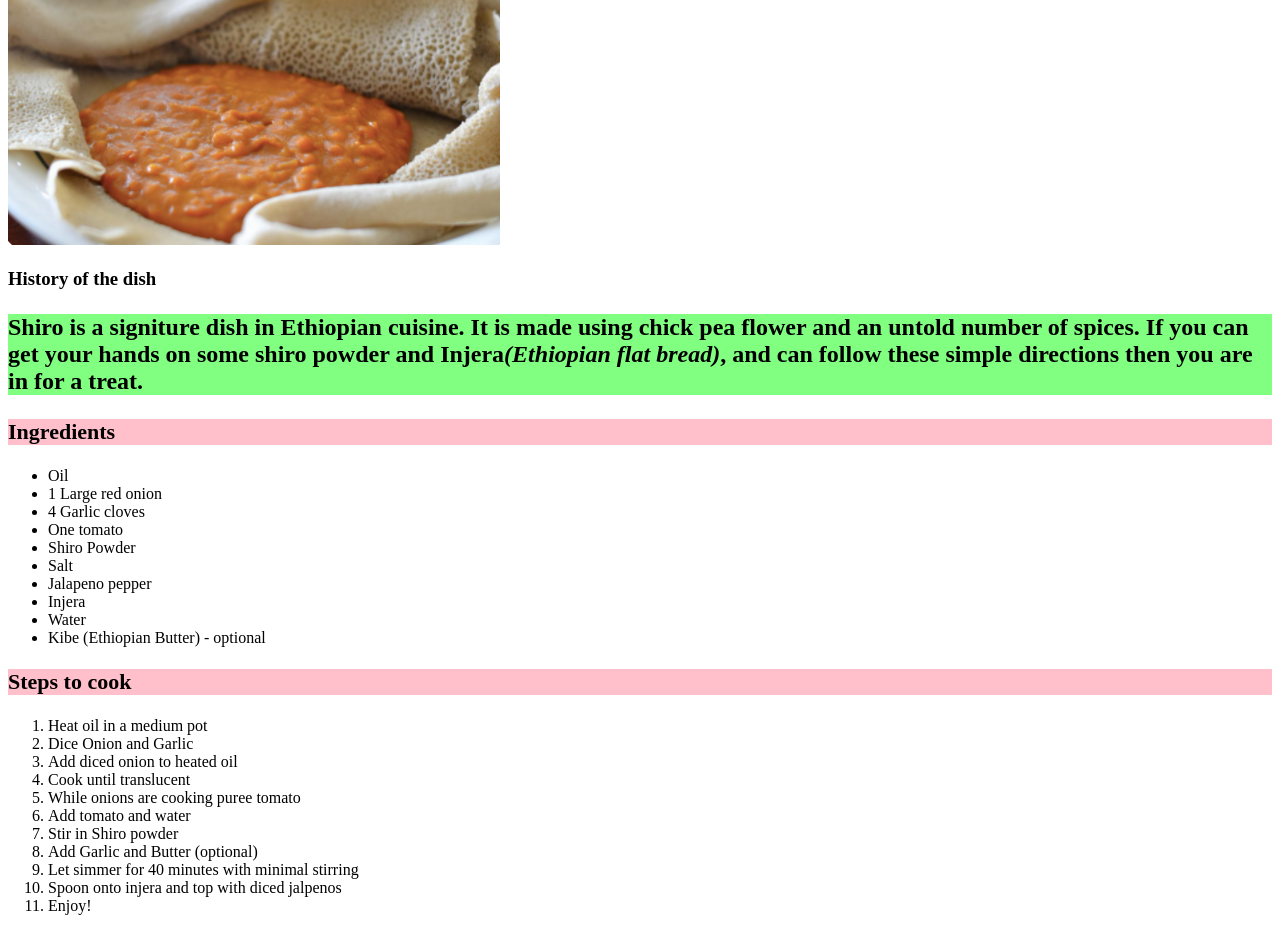
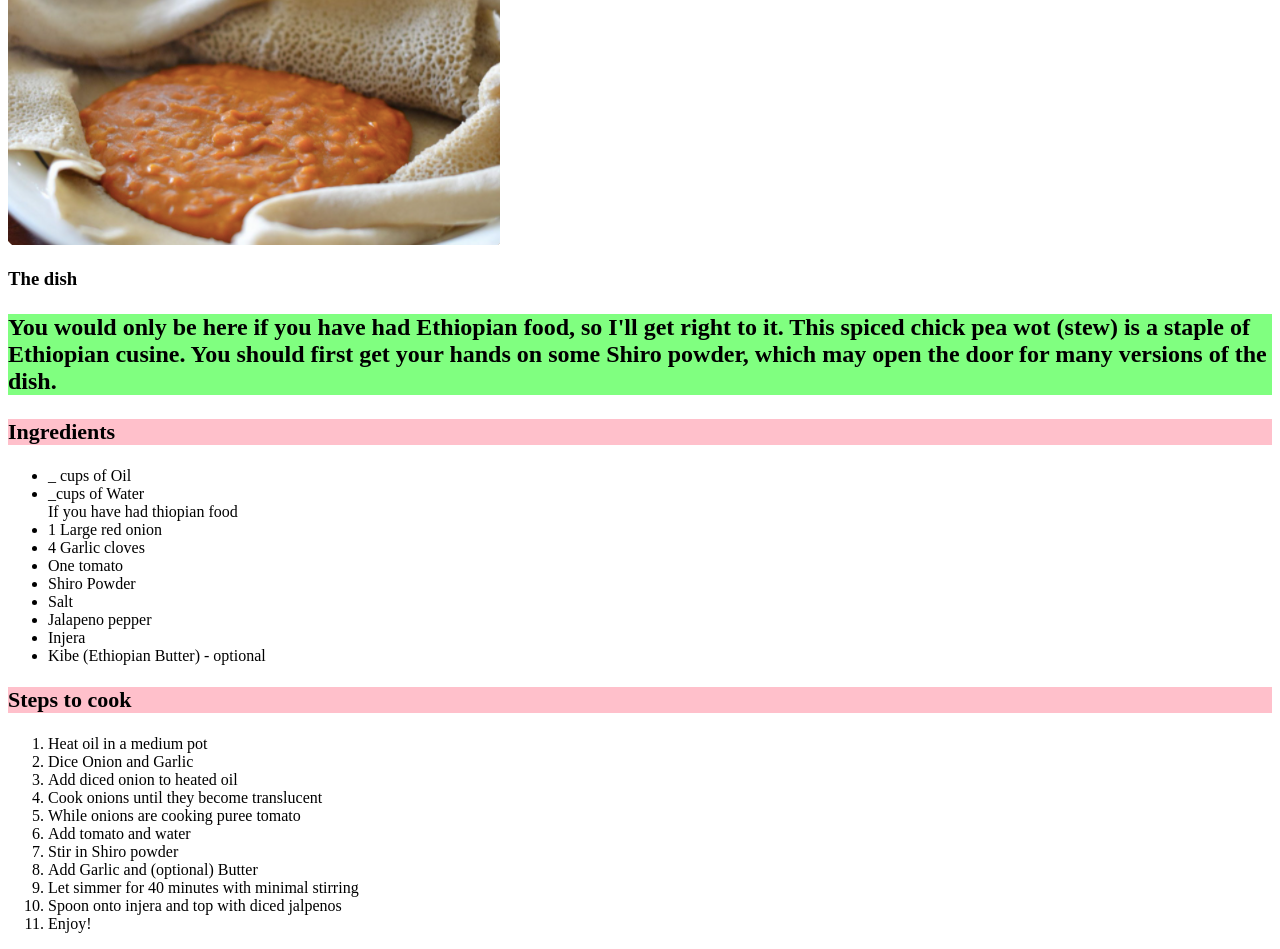
Before and after one commit to rkopper610/odin-recipes, a plain HTML site: page recipes/shiro.html in a window 1280 px wide. Shown: the part 175-1124 px from the top of the page. Drawn offline with Linux system fonts and the light colour scheme.

Commit message:
editing html. css site

```diff
--- a/recipes/shiro.html
+++ b/recipes/shiro.html
@@ -10,15 +10,13 @@
 <body>
     <h1 class = "head">Shiro</h1>
     <img src="../images/shiro.png">
-    <h3>History of the dish</h3>
-    <p id ="hist">Shiro is a signiture dish in Ethiopian cuisine.
-    It is made using chick pea flower and an untold number of spices.
-    If you can get your hands on some <strong>shiro powder</strong> and  <strong> Injera</strong><em>(Ethiopian flat bread)</em>,
-    and can follow these simple directions then you are in for a treat. </p>
+    <h3>The dish</h3>
+    <p id ="hist">You would only be here if you have had Ethiopian food, so I'll get right to it. This spiced chick pea wot (stew) is a staple of Ethiopian cusine. You should first get your hands on some Shiro powder, which may open the door for many versions of the dish. </p>
 
     <h3 class = "sect">Ingredients</h3>
     <ul>
-        <li>Oil</li>
+        <li>_ cups of Oil</li>
+        <li>_cups of Water</li>If you have had thiopian food
         <li>1 Large red onion</li>
         <li>4 Garlic cloves</li>
         <li>One tomato</li>
@@ -26,7 +24,6 @@
         <li>Salt</li>
         <li>Jalapeno pepper</li>
         <li>Injera</li>
-        <li>Water</li>
         <li>Kibe (Ethiopian Butter) - optional</li>
     </ul>
 
@@ -35,11 +32,11 @@
         <li>Heat oil in a medium pot</li>
         <li>Dice Onion and Garlic </li>
         <li>Add diced onion to heated oil</li>
-        <li>Cook until translucent</li>
+        <li>Cook onions until they become translucent</li>
         <li>While onions are cooking puree tomato</li>
         <li>Add tomato and water</li>
         <li>Stir in Shiro powder</li>
-        <li>Add Garlic and Butter (optional)</li>
+        <li>Add Garlic and (optional) Butter </li>
         <li>Let simmer for 40 minutes with minimal stirring</li>
         <li>Spoon onto injera and top with diced jalpenos</li>
         <li>Enjoy!</li>
```
Also changed, not shown: recipes/fosolia.html (+2 -2 lines), recipes/injera.html (+1 -1 lines).
